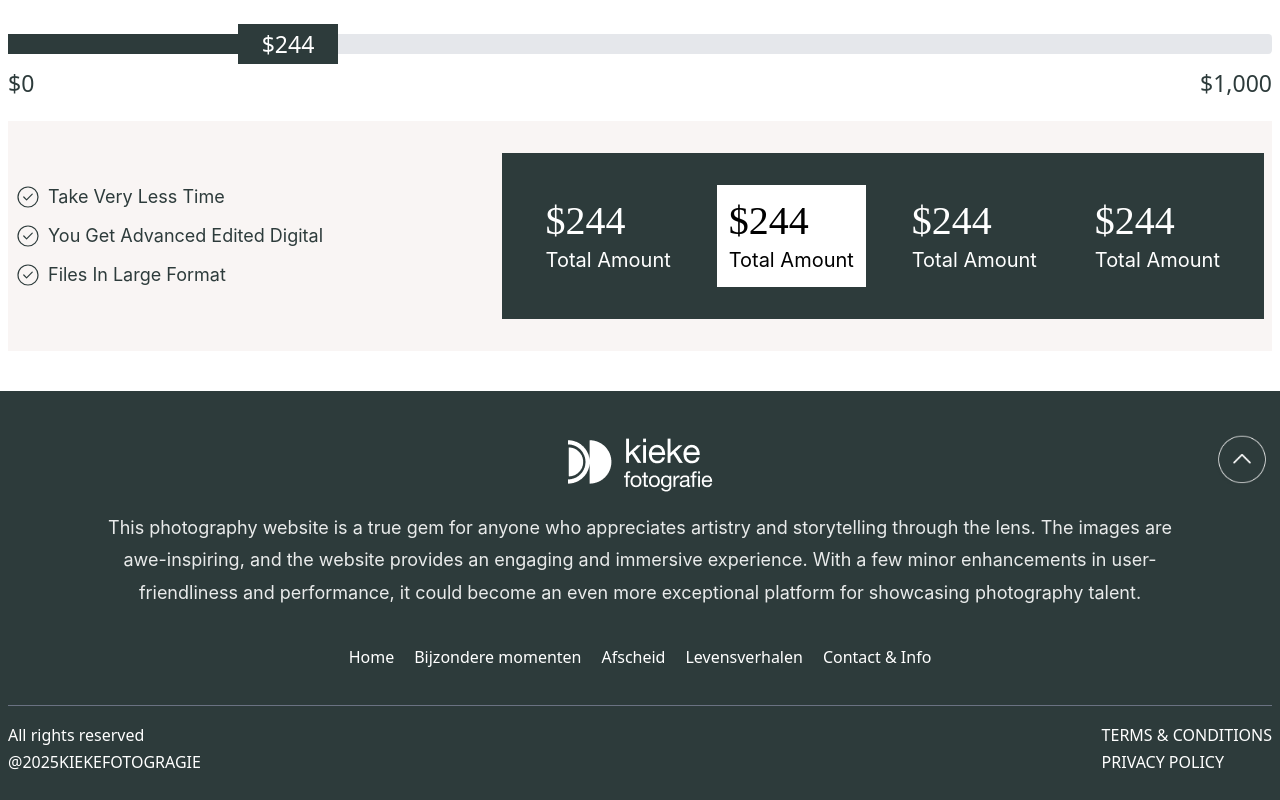
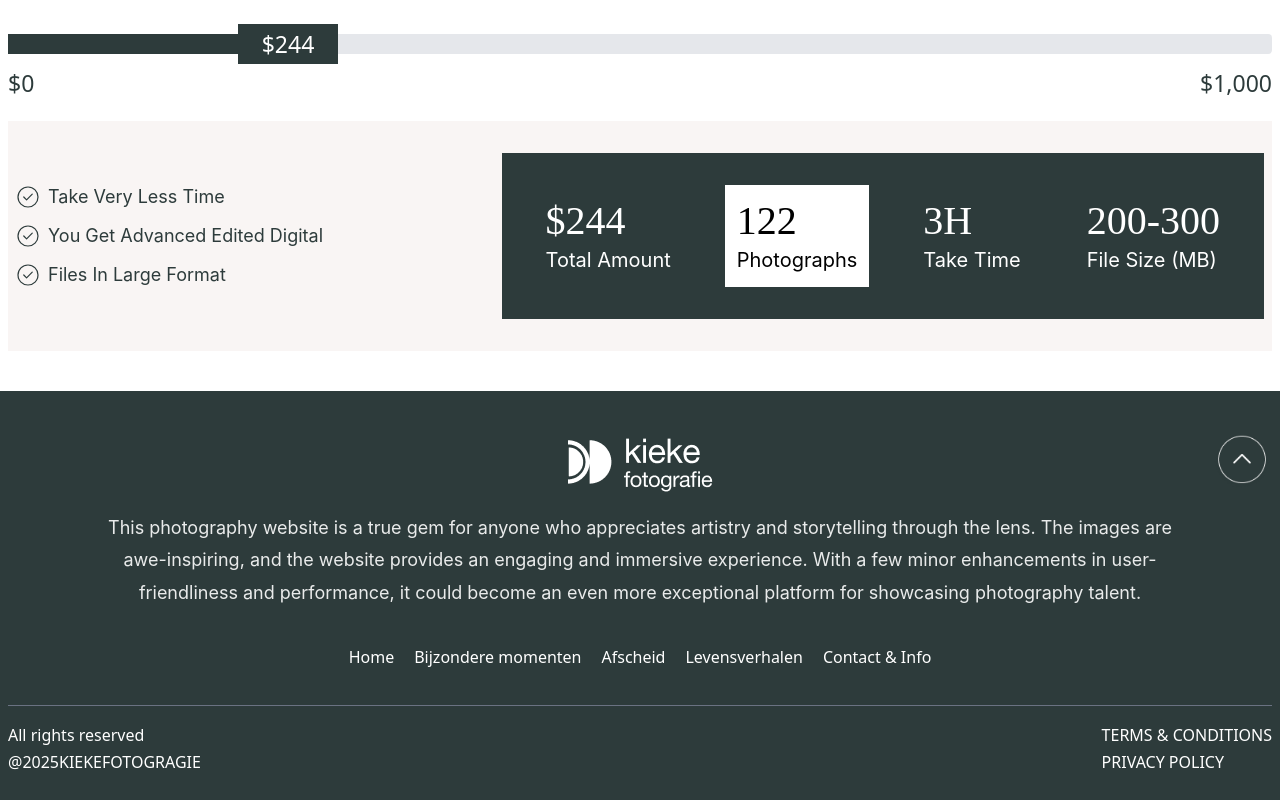
Before and after one commit to Salman-Ahamed/kieke-photo, a Vue app: page / in a window 1280 px wide. Shown: the part 5056-5856 px from the top of the page. Built offline with nearby package versions, Linux system fonts and the light colour scheme.

Commit message:
pricing section done

```diff
--- a/src/components/Home/Pricing.vue
+++ b/src/components/Home/Pricing.vue
@@ -99,10 +99,10 @@ import TickCirle from "../../assets/icons/tick-circle.svg";
                 <h1
                   class="uppercase font-newYork text-[34px] md:text-[40px] leading-[120%]"
                 >
-                  $244
+                  122
                 </h1>
                 <p class="capitalize text-[16px] md:text-[20px] font-helvatika">
-                  Total Amount
+                  Photographs
                 </p>
               </div>
             </div>
@@ -111,12 +111,12 @@ import TickCirle from "../../assets/icons/tick-circle.svg";
                 <h1
                   class="uppercase text-[#FFFFFF] font-newYork text-[34px] md:text-[40px] leading-[120%]"
                 >
-                  $244
+                  3H
                 </h1>
                 <p
                   class="capitalize text-[16px] md:text-[20px] font-helvatika text-[#FFFFFF]"
                 >
-                  Total Amount
+                  Take Time
                 </p>
               </div>
             </div>
@@ -125,12 +125,12 @@ import TickCirle from "../../assets/icons/tick-circle.svg";
                 <h1
                   class="uppercase text-[#FFFFFF] font-newYork text-[34px] md:text-[40px] leading-[120%]"
                 >
-                  $244
+                  200-300
                 </h1>
                 <p
                   class="capitalize text-[16px] md:text-[20px] font-helvatika text-[#FFFFFF]"
                 >
-                  Total Amount
+                  File Size (MB)
                 </p>
               </div>
             </div>
```
Also changed, not shown: 1 other file (tests, documents, lock files or other folders).
